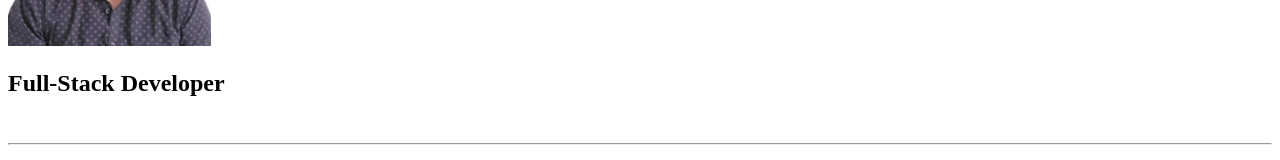
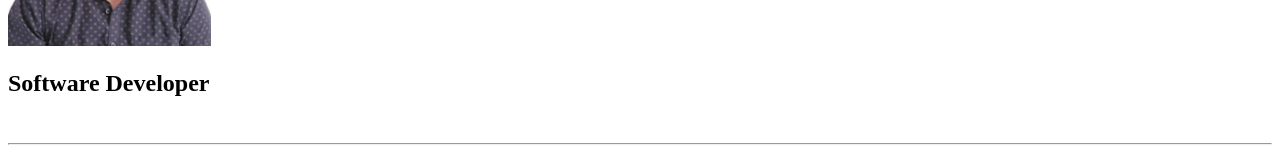
Before and after one commit to GibranPerches/MyResume, a plain HTML site: page index.html in a window 1280 px wide. Shown: the part 270-430 px from the top of the page. Drawn offline with Linux system fonts and the light colour scheme.

Commit message:
Update index.html

```diff
--- a/index.html
+++ b/index.html
@@ -7,7 +7,7 @@
 <body>
     <h1>Gibran Perches Resume</h1><br/><br/>
     <img src="./assets/my-photo.png" height="200" alt="photo of Gibran Perches"/>
-    <h2>Full-Stack Developer</h2><br/>
+    <h2>Software Developer</h2><br/>
     <hr/>
     <h3>Summary</h3>
     <hr/><br/>
```
